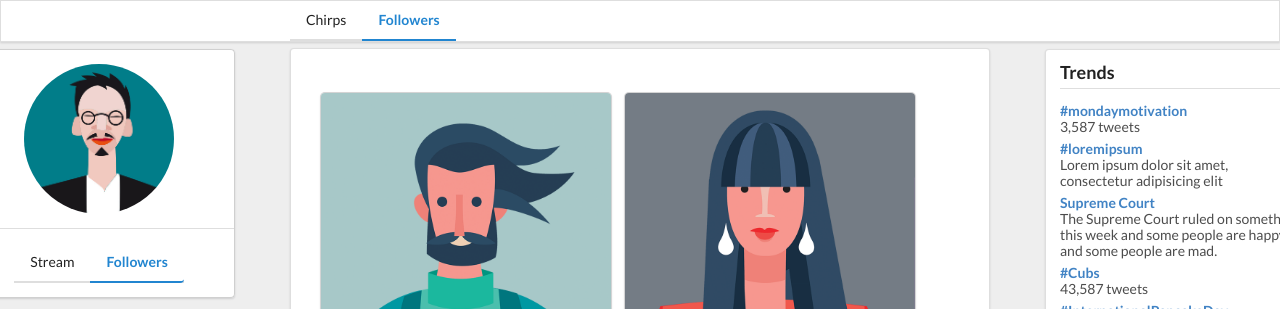
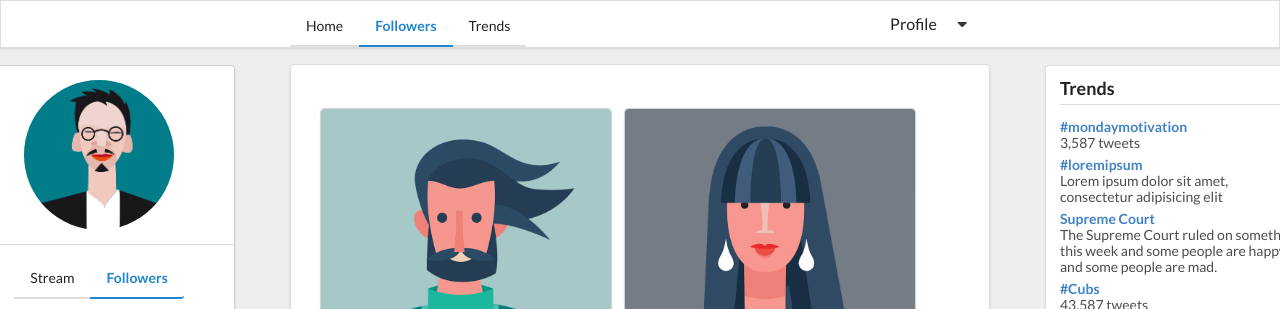
Before and after one commit to markpenovich/SemanticUiClass, a plain HTML site: page SocialMediaHomePage/followers.html in a window 1280 px wide. Shown: the top 309 px of the page. Drawn offline with nearby package versions, Linux system fonts and the light colour scheme.

Commit message:
Cleaned up javascript

```diff
--- a/SocialMediaHomePage/followers.html
+++ b/SocialMediaHomePage/followers.html
@@ -11,14 +11,16 @@
   <body>
 
     <!-- a wrapper to give our content margin and animate -->
-    <div class="ui text container segment" style="margin-top: 3em;" id="animate">
+    <div class="ui text container segment" style="margin-top: 4em;" id="animate">
 
       <div class="ui fixed menu">
         <div class="ui text container">
           <div class="ui secondary pointing menu">
-            <a class="item" href="./index.html">Chirps</a>
+            <a class="item" href="./index.html">Home</a>
             <a class="item active blue" href="./followers.html">Followers</a>
+            <a class="item" href="./followers.html">Trends</a>
           </div>
+          <a class="ui borderless right item">Profile<i class="dropdown icon"></i></a>
         </div>
       </div>
 
@@ -76,7 +78,7 @@
         </div>
       </div>
 
-      <!-- right dividing column (rail) -->
+      <!-- Right dividing column (rail) -->
       <div class="ui right rail">
         <div class="ui segment">
           <h3 class="ui dividing header">Trends</h3>
@@ -323,10 +325,11 @@
      animation : 'fade in',
      duration  : 3000
     });
+    $('.ui.sticky').sticky({ offset: 50});
     $(document).ready(function() {
 
 
-      $('.ui.sticky').sticky({ offset: 50});
+
       // $('.popup-hover.segment')
       //   .popup({
       //     position : 'right center',
```
Also changed, not shown: SocialMediaHomePage/index.html (+3 -1 lines).
